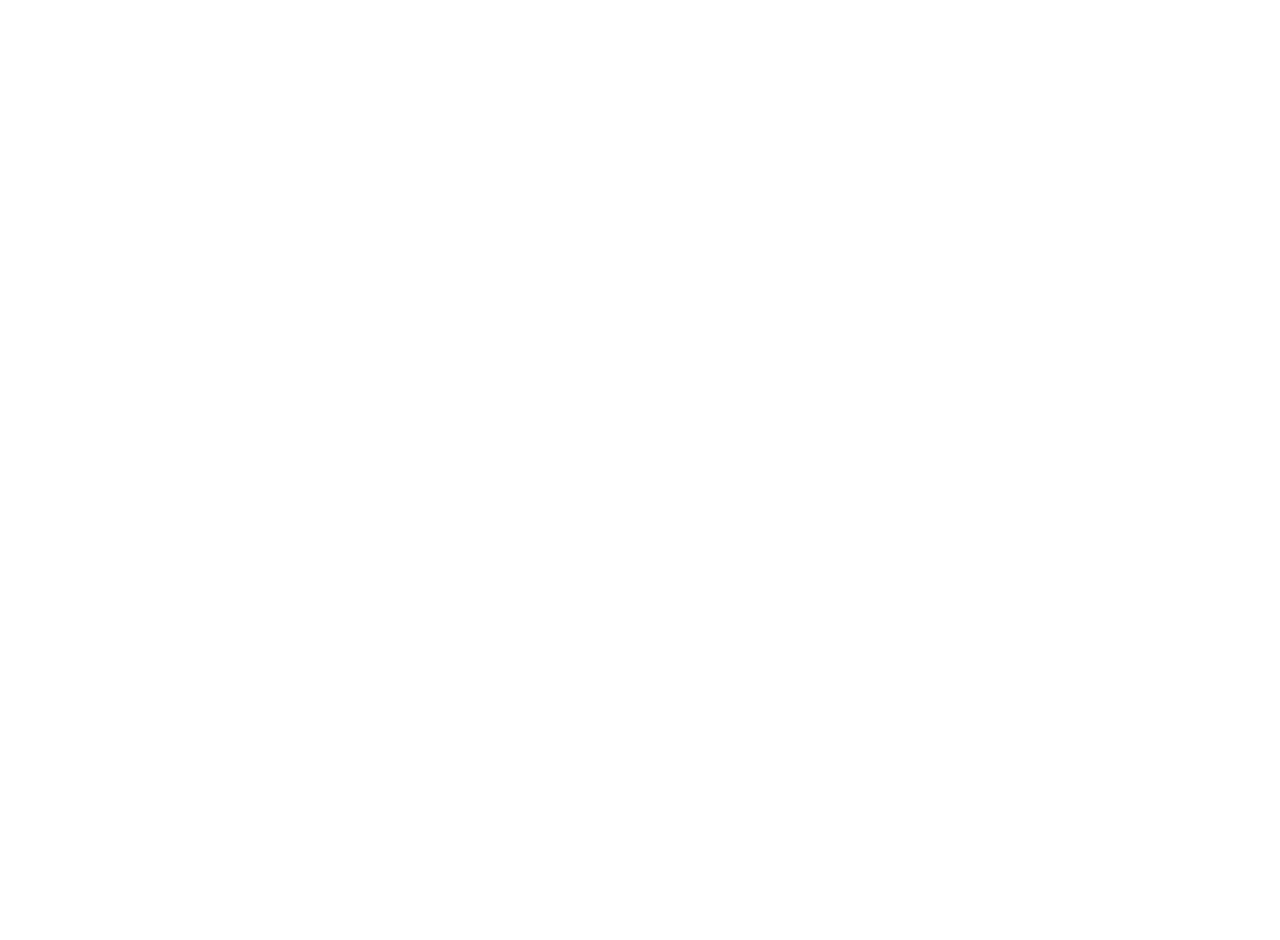
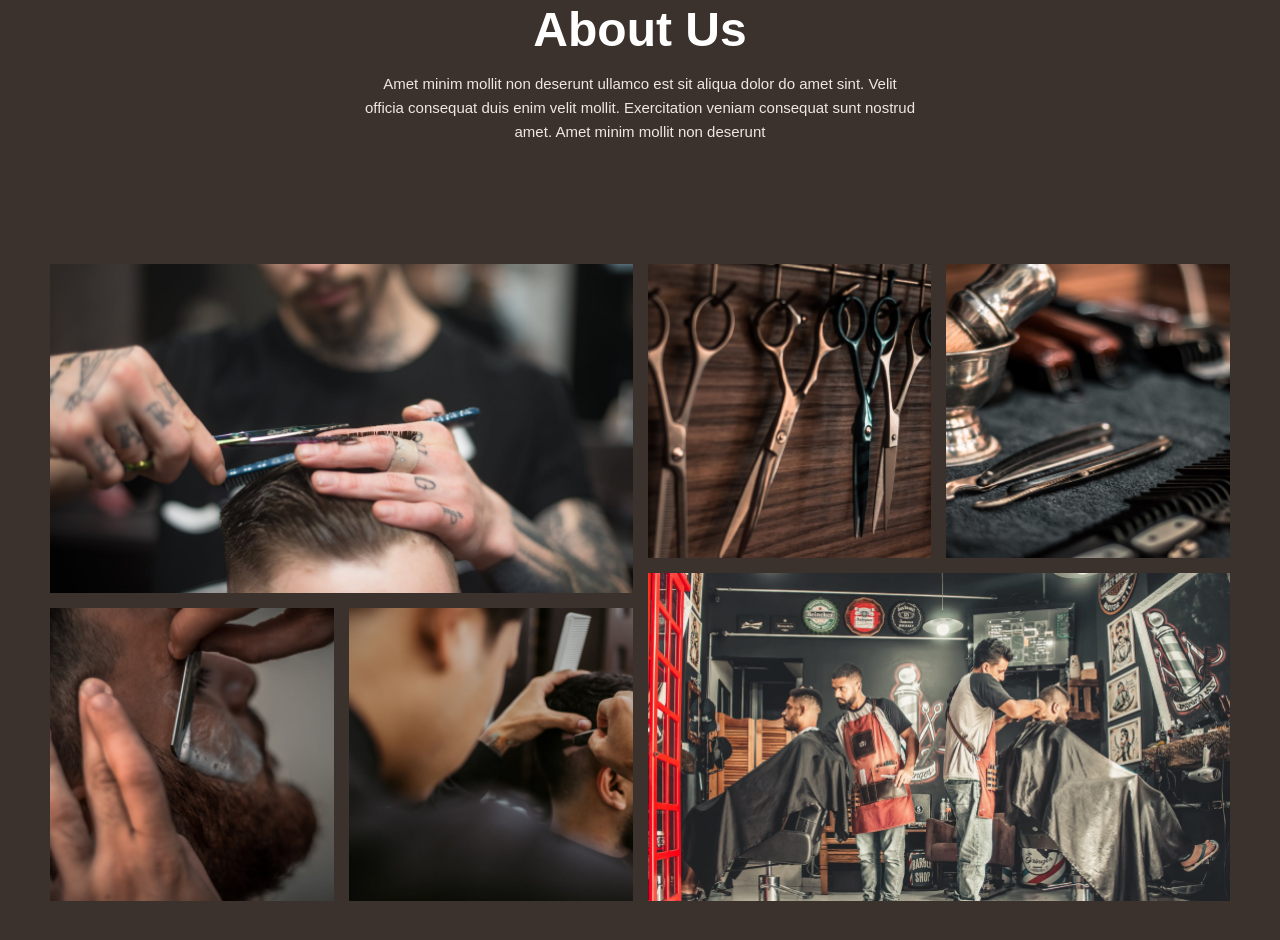
Before and after one commit to areyoujoking/third-project, a plain HTML site: page index.html in a window 1280 px wide. Before the commit the page ends 800 px from the top, so only its background shows below. Drawn offline with Linux system fonts and the light colour scheme.

Commit message:
first-commit

```diff
--- a/index.html
+++ b/index.html
@@ -4,10 +4,26 @@
     <meta charset="UTF-8">
     <meta http-equiv="X-UA-Compatible" content="IE=edge">
     <meta name="viewport" content="width=device-width, initial-scale=1.0">
-    <title>Document</title>
-    <link rel="stylesheet" href="">
+    <title>Barber Shop</title>
+    <link rel="stylesheet" href="./styles/styles.css">
 </head>
 <body>
+    <section class="s1">
+        <div class="text">
+            <h2>About Us</h2>
+            <p>
+                Amet minim mollit non deserunt ullamco est sit aliqua dolor do amet sint. Velit <br>officia consequat duis enim velit mollit. Exercitation veniam consequat sunt nostrud amet. Amet minim mollit non deserunt
+            </p>
+        </div>
+        <div class="wrapper">
+            <div class="blocks"></div>
+            <div class="blocks"></div>
+            <div class="blocks"></div>
+            <div class="blocks"></div>
+            <div class="blocks"></div>
+            <div class="blocks"></div>
+        </div>
+    </section>
 
 </body>
 </html>
--- a/styles/styles.css
+++ b/styles/styles.css
@@ -3,3 +3,111 @@
     padding: 0;
     box-sizing: border-box;
 }
+.s1{
+    width: 100%;
+    background-color: #3B322D;
+    display: flex;
+    flex-direction: column;
+    justify-content: center;
+    align-items: center;
+    padding: 0px;
+    height: 1021px;
+}
+.text p{
+    width: 580px;
+    height: 72px;
+    font-family: Arial, Helvetica, sans-serif;
+    font-weight: 400;
+    font-size: 15px;
+    line-height: 160%;
+    text-align: center;
+    color: #EFE7E2;
+    flex: none;
+    order: 1;
+    flex-grow: 0;
+}
+.text h2{
+    width: 580px;
+    height: 60px;
+    font-family: Arial, Helvetica, sans-serif;
+    font-weight: 700;
+    font-size: 48px;
+    line-height: 125%;
+    text-align: center;
+    color: #FFFFFF;
+    flex: none;
+    order: 0;
+    flex-grow: 0;
+    margin-bottom: 12px;
+}
+.text{
+    width: max-content;
+    height: max-content;
+}
+.images{
+    width: 1210px;
+    height: 637px;
+    background-color: aqua;
+    display: grid;
+    grid-template-rows:  1fr 1fr;
+    grid-template-columns: 1fr 1fr 1fr;
+}
+.block{
+    border: 10px solid #3B322D;
+}
+.block:nth-child(1){
+    grid-column: 1/3;
+}
+.block:nth-child(3){
+    grid-column: 2/4;
+}
+
+.wrapper{
+    height: 637px;
+    width: 1180px;
+    background-color: #3B322D;
+    margin: auto;
+    display: grid;
+    grid-template-columns: 1fr 1fr 1fr 1fr;
+    grid-template-rows: 1fr 20px 1fr;
+    grid-gap: 15px;
+}
+
+.blocks{
+    border: 1px;
+    background: green;
+
+}
+
+.blocks:nth-child(1){
+    grid-column: 1/3;
+    grid-row: 1/3;
+    background-image: url('../assets/images/photo.png');
+    background-size: cover;
+}
+.blocks:nth-child(6){
+    grid-column: 3/5;
+    grid-row: 2/4;
+    background-size: cover;
+    background-image: url('../assets/images/photo5.png')
+
+}
+.blocks:nth-child(2){
+    background-size: cover;
+    background-image: url('../assets/images/photo3.png');
+}
+.blocks:nth-child(3){
+    background-size: cover;
+    background-image: url('../assets/images/photo4.png');
+}
+.blocks:nth-child(5){
+    grid-row: 3;
+    background-size: cover;
+    background-image: url('../assets/images/photo1.png');
+}
+.blocks:nth-child(4){
+    grid-row: 3;
+    background-image: url('../assets/images/photo2.png');
+    background-repeat: no-repeat;
+    background-size: cover;
+}
```
Also changed, not shown: assets/images/photo.png (added), assets/images/photo1.png (added), assets/images/photo2.png (added), assets/images/photo3.png (added), assets/images/photo4.png (added), assets/images/photo5.png (added).
